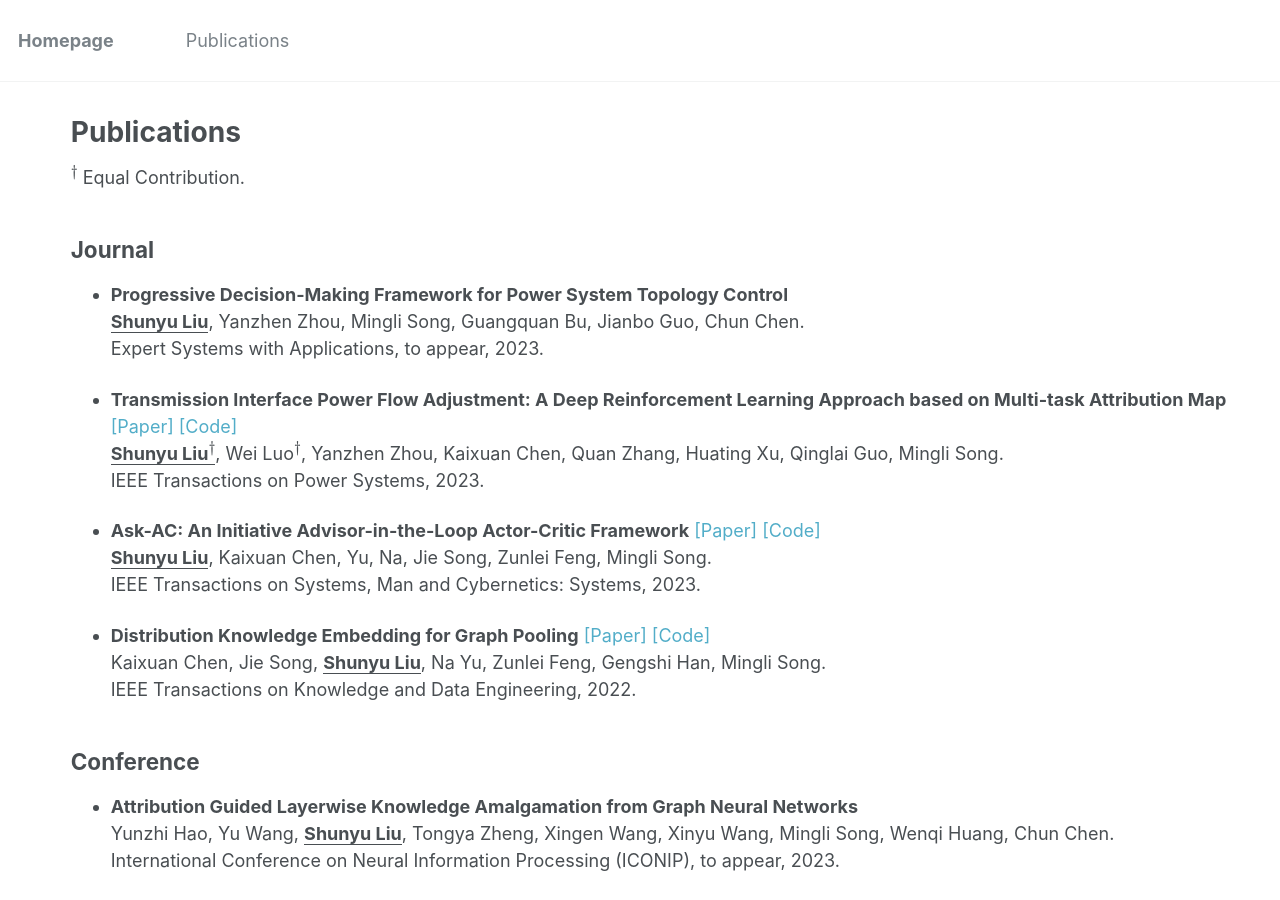
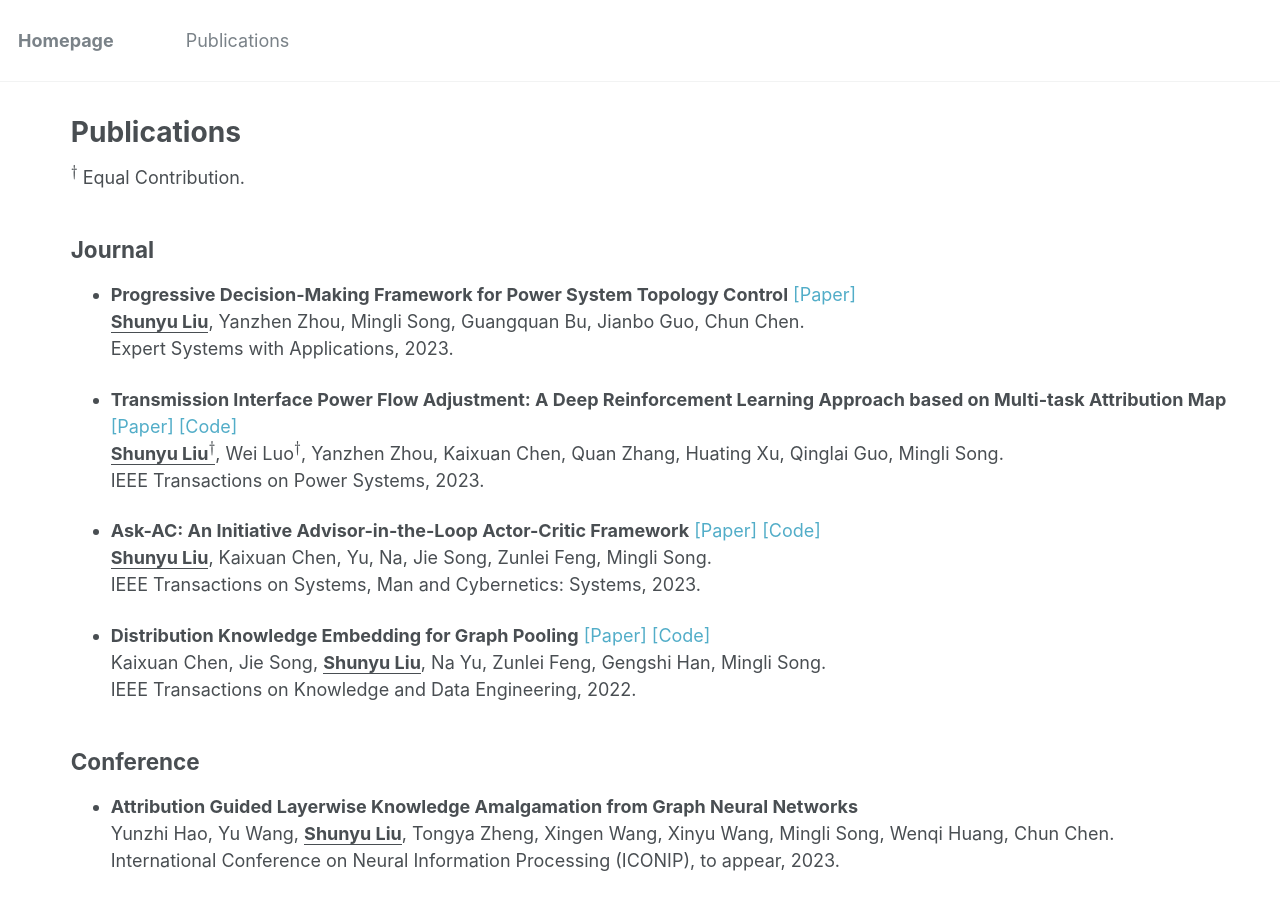
Before and after one commit to liushunyu/liushunyu.github.io, a Jekyll site: the page built from _pages/publications.md, in a window 1280 px wide and 900 px high. Built offline with Jekyll 4.4.1, drawn with Linux system fonts in a browser that asks for light colours; formulas are drawn with MathJax 3.

Commit message:
Update publications.md

```diff
--- a/_pages/publications.md
+++ b/_pages/publications.md
@@ -10,9 +10,9 @@ $^\dagger$ Equal Contribution.
 ## Journal
 
 
-- **Progressive Decision-Making Framework for Power System Topology Control**  \\
+- **Progressive Decision-Making Framework for Power System Topology Control** <a href="https://www.sciencedirect.com/science/article/pii/S0957417423015725" target="_blank" style="text-decoration: none">\[Paper\]</a>  \\
   **<u>Shunyu Liu</u>**, Yanzhen Zhou, Mingli Song, Guangquan Bu, Jianbo Guo, Chun Chen.\\
-  Expert Systems with Applications, to appear, 2023.
+  Expert Systems with Applications, 2023.
 
 
 - **Transmission Interface Power Flow Adjustment: A Deep Reinforcement Learning Approach based on Multi-task Attribution Map** <a href="https://ieeexplore.ieee.org/document/10192091" target="_blank" style="text-decoration: none">\[Paper\]</a> <a href="https://github.com/Cra2yDavid/MAM" target="_blank" style="text-decoration: none">\[Code\]</a> \\
```
